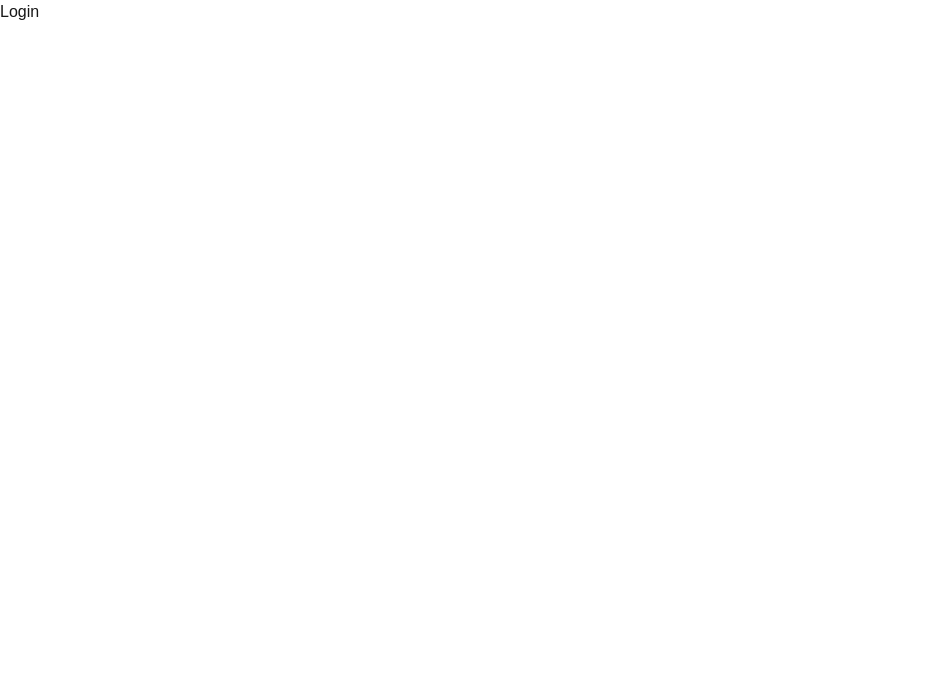
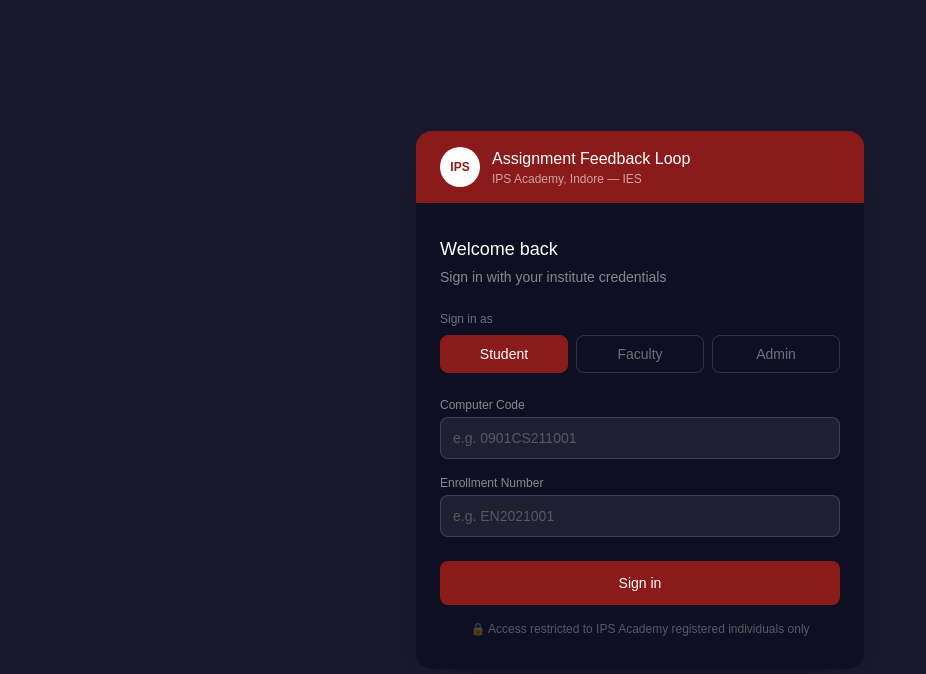
Before and after one commit to Arroh-Yadav/Assignment-feedback-loop, a Next.js app: page /login in a window 1280 px wide. Shown: the top 674 px of the page, without its empty margins (0-926 px from the left). Built offline with nearby package versions, Linux system fonts and the light colour scheme.

Commit message:
Task 1.5 — Login page UI

```diff
--- a/app/login/page.tsx
+++ b/app/login/page.tsx
@@ -1,3 +1,279 @@
+"use client";
+
+import { useState } from "react";
+import { useRouter } from "next/navigation";
+
+type Role = "student" | "faculty" | "admin";
+
 export default function LoginPage() {
-  return <div>Login</div>
+  const router = useRouter();
+  const [role, setRole] = useState<Role>("student");
+  const [loading, setLoading] = useState(false);
+  const [error, setError] = useState("");
+
+  // Student fields
+  const [computerCode, setComputerCode] = useState("");
+  const [enrollmentNumber, setEnrollmentNumber] = useState("");
+
+  // Faculty fields
+  const [employeeId, setEmployeeId] = useState("");
+  const [instituteEmail, setInstituteEmail] = useState("");
+
+  // Admin fields
+  const [adminId, setAdminId] = useState("");
+  const [adminEmail, setAdminEmail] = useState("");
+
+  const handleLogin = async () => {
+    setError("");
+    setLoading(true);
+
+    let credentials = {};
+    if (role === "student") {
+      if (!computerCode || !enrollmentNumber) {
+        setError("Please fill in all fields.");
+        setLoading(false);
+        return;
+      }
+      credentials = { computerCode, enrollmentNumber };
+    } else if (role === "faculty") {
+      if (!employeeId || !instituteEmail) {
+        setError("Please fill in all fields.");
+        setLoading(false);
+        return;
+      }
+      credentials = { employeeId, instituteEmail };
+    } else {
+      if (!adminId || !adminEmail) {
+        setError("Please fill in all fields.");
+        setLoading(false);
+        return;
+      }
+      credentials = { employeeId: adminId, instituteEmail: adminEmail };
+    }
+
+    try {
+      const res = await fetch("/api/auth/login", {
+        method: "POST",
+        headers: { "Content-Type": "application/json" },
+        body: JSON.stringify({ role, credentials }),
+      });
+
+      const data = await res.json();
+
+      if (!res.ok) {
+        setError(data.error || "Access denied. Contact Admin.");
+        setLoading(false);
+        return;
+      }
+
+      // Redirect based on role and profile completion
+      if (!data.profileComplete) {
+        router.push(`/${role}/setup`);
+      } else {
+        router.push(`/${role}/dashboard`);
+      }
+    } catch {
+      setError("Something went wrong. Try again.");
+      setLoading(false);
+    }
+  };
+
+  return (
+    <div
+      className="min-h-screen flex items-center justify-center"
+      style={{ backgroundColor: "#1a1a2e" }}
+    >
+      <div className="w-full max-w-md rounded-2xl overflow-hidden shadow-2xl">
+        {/* Header */}
+        <div
+          className="px-6 py-4 flex items-center gap-3"
+          style={{ backgroundColor: "#8B1A1A" }}
+        >
+          <div className="w-10 h-10 rounded-full bg-white flex items-center justify-center flex-shrink-0">
+            <span
+              className="text-xs font-semibold"
+              style={{ color: "#8B1A1A" }}
+            >
+              IPS
+            </span>
+          </div>
+          <div>
+            <h1 className="text-white font-medium text-base">
+              Assignment Feedback Loop
+            </h1>
+            <p className="text-white/60 text-xs">IPS Academy, Indore — IES</p>
+          </div>
+        </div>
+
+        {/* Body */}
+        <div className="px-6 py-8" style={{ backgroundColor: "#0f0f23" }}>
+          <h2 className="text-white text-lg font-medium mb-1">Welcome back</h2>
+          <p className="text-white/50 text-sm mb-6">
+            Sign in with your institute credentials
+          </p>
+
+          {/* Role Tabs */}
+          <p className="text-white/40 text-xs mb-2">Sign in as</p>
+          <div className="flex gap-2 mb-6">
+            {(["student", "faculty", "admin"] as Role[]).map((r) => (
+              <button
+                key={r}
+                onClick={() => {
+                  setRole(r);
+                  setError("");
+                }}
+                className="flex-1 py-2 rounded-lg text-sm capitalize transition-all"
+                style={{
+                  backgroundColor: role === r ? "#8B1A1A" : "transparent",
+                  color: role === r ? "#fff" : "rgba(255,255,255,0.4)",
+                  border:
+                    role === r
+                      ? "1px solid #8B1A1A"
+                      : "1px solid rgba(255,255,255,0.15)",
+                }}
+              >
+                {r}
+              </button>
+            ))}
+          </div>
+
+          {/* Student Fields */}
+          {role === "student" && (
+            <div className="space-y-4">
+              <div>
+                <label className="text-white/50 text-xs block mb-1">
+                  Computer Code
+                </label>
+                <input
+                  type="text"
+                  placeholder="e.g. 0901CS211001"
+                  value={computerCode}
+                  onChange={(e) => setComputerCode(e.target.value)}
+                  className="w-full px-3 py-2.5 rounded-lg text-sm text-white placeholder-white/25 outline-none"
+                  style={{
+                    backgroundColor: "rgba(255,255,255,0.07)",
+                    border: "1px solid rgba(255,255,255,0.15)",
+                  }}
+                />
+              </div>
+              <div>
+                <label className="text-white/50 text-xs block mb-1">
+                  Enrollment Number
+                </label>
+                <input
+                  type="text"
+                  placeholder="e.g. EN2021001"
+                  value={enrollmentNumber}
+                  onChange={(e) => setEnrollmentNumber(e.target.value)}
+                  className="w-full px-3 py-2.5 rounded-lg text-sm text-white placeholder-white/25 outline-none"
+                  style={{
+                    backgroundColor: "rgba(255,255,255,0.07)",
+                    border: "1px solid rgba(255,255,255,0.15)",
+                  }}
+                />
+              </div>
+            </div>
+          )}
+
+          {/* Faculty Fields */}
+          {role === "faculty" && (
+            <div className="space-y-4">
+              <div>
+                <label className="text-white/50 text-xs block mb-1">
+                  Employee ID
+                </label>
+                <input
+                  type="text"
+                  placeholder="e.g. FAC001"
+                  value={employeeId}
+                  onChange={(e) => setEmployeeId(e.target.value)}
+                  className="w-full px-3 py-2.5 rounded-lg text-sm text-white placeholder-white/25 outline-none"
+                  style={{
+                    backgroundColor: "rgba(255,255,255,0.07)",
+                    border: "1px solid rgba(255,255,255,0.15)",
+                  }}
+                />
+              </div>
+              <div>
+                <label className="text-white/50 text-xs block mb-1">
+                  Institute Email
+                </label>
+                <input
+                  type="email"
+                  placeholder="e.g. name@ipsacademy.org"
+                  value={instituteEmail}
+                  onChange={(e) => setInstituteEmail(e.target.value)}
+                  className="w-full px-3 py-2.5 rounded-lg text-sm text-white placeholder-white/25 outline-none"
+                  style={{
+                    backgroundColor: "rgba(255,255,255,0.07)",
+                    border: "1px solid rgba(255,255,255,0.15)",
+                  }}
+                />
+              </div>
+            </div>
+          )}
+
+          {/* Admin Fields */}
+          {role === "admin" && (
+            <div className="space-y-4">
+              <div>
+                <label className="text-white/50 text-xs block mb-1">
+                  Admin ID
+                </label>
+                <input
+                  type="text"
+                  placeholder="e.g. ADMIN001"
+                  value={adminId}
+                  onChange={(e) => setAdminId(e.target.value)}
+                  className="w-full px-3 py-2.5 rounded-lg text-sm text-white placeholder-white/25 outline-none"
+                  style={{
+                    backgroundColor: "rgba(255,255,255,0.07)",
+                    border: "1px solid rgba(255,255,255,0.15)",
+                  }}
+                />
+              </div>
+              <div>
+                <label className="text-white/50 text-xs block mb-1">
+                  Institute Email
+                </label>
+                <input
+                  type="email"
+                  placeholder="e.g. admin@ipsacademy.org"
+                  value={adminEmail}
+                  onChange={(e) => setAdminEmail(e.target.value)}
+                  className="w-full px-3 py-2.5 rounded-lg text-sm text-white placeholder-white/25 outline-none"
+                  style={{
+                    backgroundColor: "rgba(255,255,255,0.07)",
+                    border: "1px solid rgba(255,255,255,0.15)",
+                  }}
+                />
+              </div>
+            </div>
+          )}
+
+          {/* Error Message */}
+          {error && (
+            <div className="mt-4 px-3 py-2.5 rounded-lg bg-red-500/10 border border-red-500/30">
+              <p className="text-red-400 text-sm">{error}</p>
+            </div>
+          )}
+
+          {/* Sign In Button */}
+          <button
+            onClick={handleLogin}
+            disabled={loading}
+            className="w-full mt-6 py-3 rounded-lg text-white text-sm font-medium transition-opacity disabled:opacity-60"
+            style={{ backgroundColor: "#8B1A1A" }}
+          >
+            {loading ? "Signing in..." : "Sign in"}
+          </button>
+
+          {/* Lock Note */}
+          <p className="text-white/30 text-xs text-center mt-4">
+            🔒 Access restricted to IPS Academy registered individuals only
+          </p>
+        </div>
+      </div>
+    </div>
+  );
 }
```
